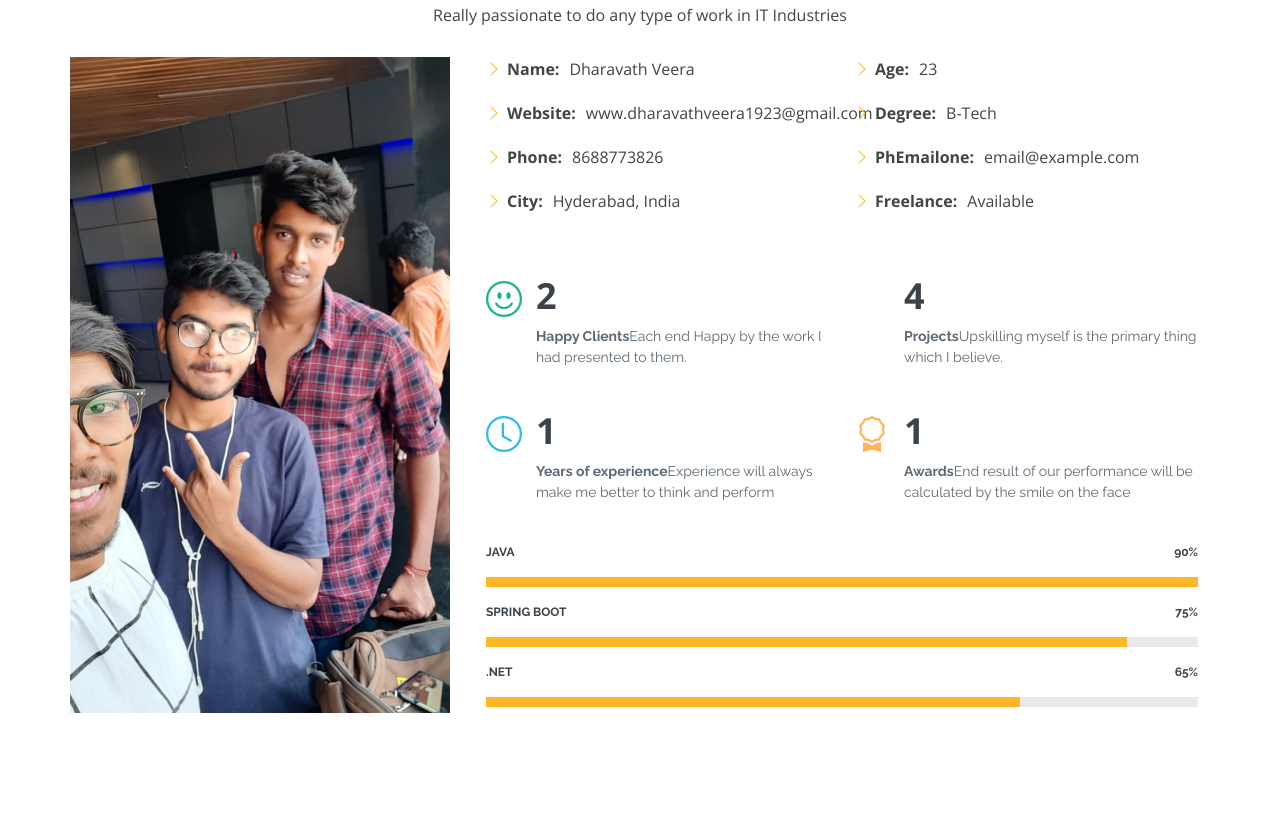
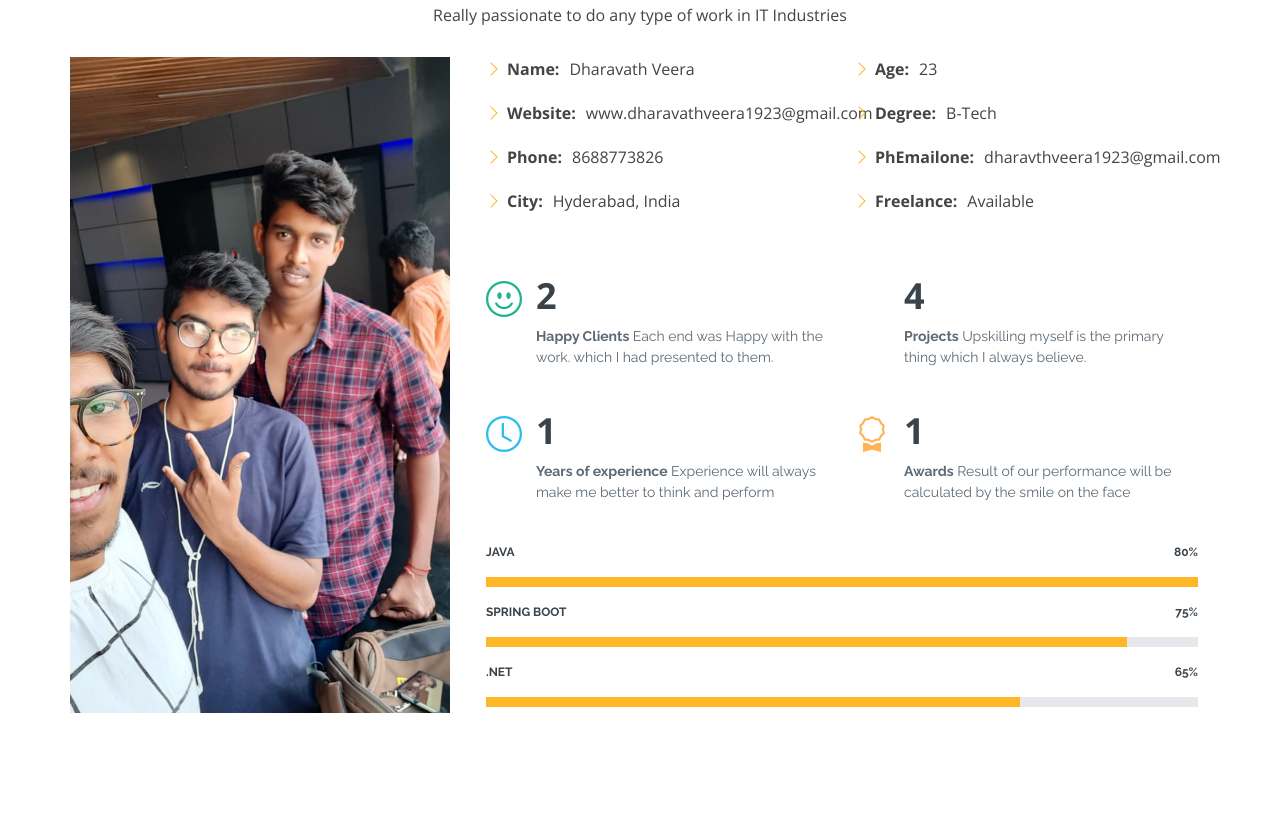
Before and after one commit to dharavath-veera/veera_veera_boot, a plain HTML site: page index.html in a window 1280 px wide. Shown: the part 945-1760 px from the top of the page. Drawn offline with nearby package versions, Linux system fonts and the light colour scheme.

Commit message:
Update index.html

```diff
--- a/index.html
+++ b/index.html
@@ -109,7 +109,7 @@
                   <ul>
                     <li><i class="bi bi-chevron-right"></i> <strong>Age:</strong> <span>23</span></li>
                     <li><i class="bi bi-chevron-right"></i> <strong>Degree:</strong> <span>B-Tech</span></li>
-                    <li><i class="bi bi-chevron-right"></i> <strong>PhEmailone:</strong> <span>email@example.com</span></li>
+                    <li><i class="bi bi-chevron-right"></i> <strong>PhEmailone:</strong> <span>dharavthveera1923@gmail.com</span></li>
                     <li><i class="bi bi-chevron-right"></i> <strong>Freelance:</strong> <span>Available</span></li>
                   </ul>
                 </div>
@@ -119,7 +119,7 @@
                   <div class="count-box">
                     <i class="bi bi-emoji-smile" style="color: #20b38e;"></i>
                     <span data-purecounter-start="0" data-purecounter-end="2" data-purecounter-duration="1" class="purecounter"></span>
-                    <p><strong>Happy Clients</strong>Each end Happy by the work  I had presented to them.</p>
+                    <p><strong>Happy Clients </strong>Each end was Happy with the work. which I had presented to them.</p>
                   </div>
                 </div>
 
@@ -127,7 +127,7 @@
                   <div class="count-box">
                     <i class="bi bi-journal-richtextr" style="color: #8a1ac2;"></i>
                     <span data-purecounter-start="0" data-purecounter-end="4" data-purecounter-duration="1" class="purecounter"></span>
-                    <p><strong>Projects</strong>Upskilling myself is the primary thing which I believe.</p>
+                    <p><strong>Projects </strong> Upskilling myself is the primary thing which I always believe.</p>
                   </div>
                 </div>
 
@@ -135,7 +135,7 @@
                   <div class="count-box">
                     <i class="bi bi-clock" style="color: #2cbdee;"></i>
                     <span data-purecounter-start="0" data-purecounter-end="1" data-purecounter-duration="1" class="purecounter"></span>
-                    <p><strong>Years of experience</strong>Experience will always make me better to think and perform</p>
+                    <p><strong>Years of experience </strong> Experience will always make me better to think and perform</p>
                   </div>
                 </div>
 
@@ -143,7 +143,7 @@
                   <div class="count-box">
                     <i class="bi bi-award" style="color: #ffb459;"></i>
                     <span data-purecounter-start="0" data-purecounter-end="1" data-purecounter-duration="1" class="purecounter"></span>
-                    <p><strong>Awards</strong>End result of our performance will be calculated by the smile on the face</p>
+                    <p><strong>Awards </strong> Result of our performance will be calculated by the smile on the face</p>
                   </div>
                 </div>
               </div>
@@ -151,7 +151,7 @@
 
             <div class="skills-content ps-lg-4">
               <div class="progress">
-                <span class="skill">Java <i class="val">90%</i></span>
+                <span class="skill">Java <i class="val">80%</i></span>
                 <div class="progress-bar-wrap">
                   <div class="progress-bar" role="progressbar" aria-valuenow="100" aria-valuemin="0" aria-valuemax="100"></div>
                 </div>
@@ -268,7 +268,7 @@
         <div class="section-title">
           <span>My Services</span>
           <h2>My Services</h2>
-          <p>Service is the thing where we can demonistrate our skills and character</p>
+          <p>Service is the thing where we can demonstrate our skills and character</p>
         </div>
 
         <div class="row">
```
